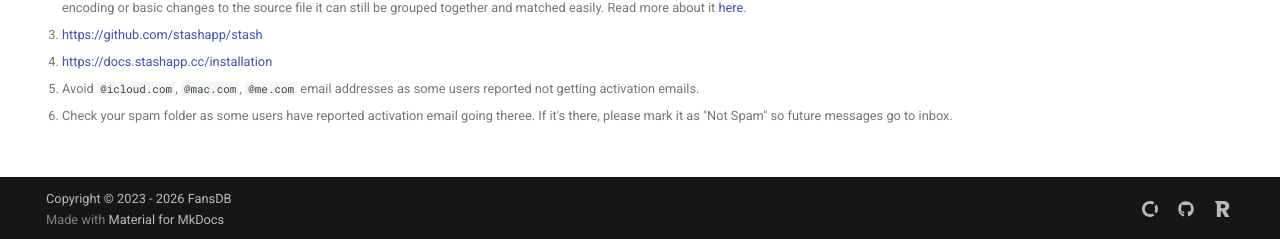
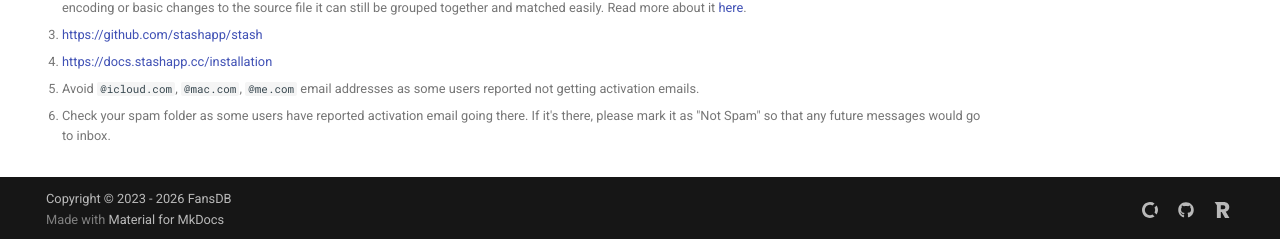
Before and after one commit to FansDB/docs, an MkDocs documentation site: the page built from docs/index.md, in a window 1280 px wide and 1248 px high. Shown: the part 1006-1245 px from the top of the window. Built offline with MkDocs 1.6.1 and Material for MkDocs 9.7.7, drawn with Linux system fonts in a browser that asks for light colours; comment, search, counter and statistics services are not loaded.

Commit message:
Fix typo

```diff
--- a/docs/index.md
+++ b/docs/index.md
@@ -32,4 +32,4 @@
 [^3]: [https://github.com/stashapp/stash](https://github.com/stashapp/stash){target=_blank}
 [^4]: [https://docs.stashapp.cc/installation](https://docs.stashapp.cc/installation){target=_blank}
 [^5]: Avoid `@icloud.com`, `@mac.com`, `@me.com` email addresses as some users reported not getting activation emails.
-[^6]: Check your spam folder as some users have reported activation email going theree. If it's there, please mark it as "Not Spam" so future messages go to inbox.
+[^6]: Check your spam folder as some users have reported activation email going there. If it's there, please mark it as "Not Spam" so that any future messages would go to inbox.
```
